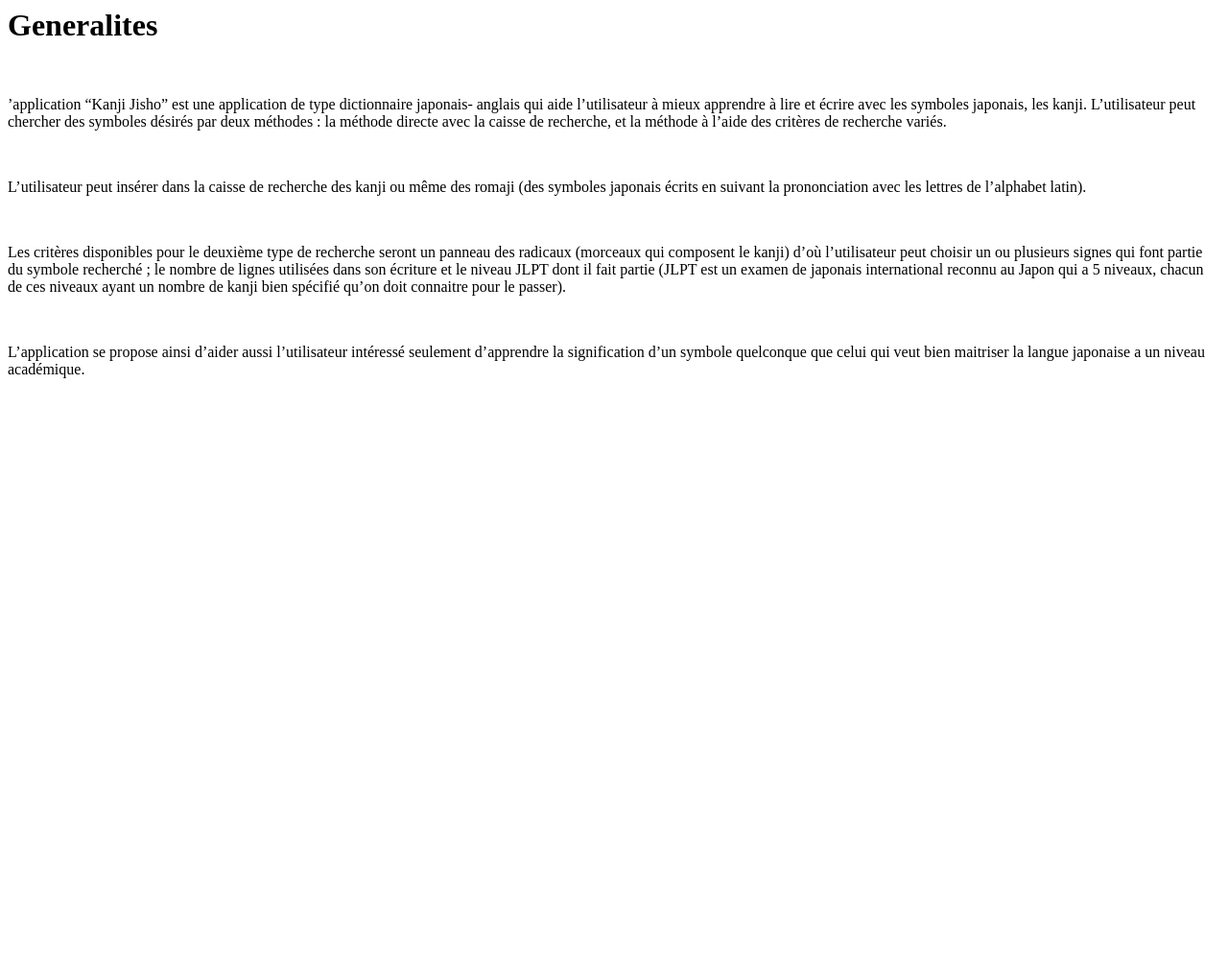
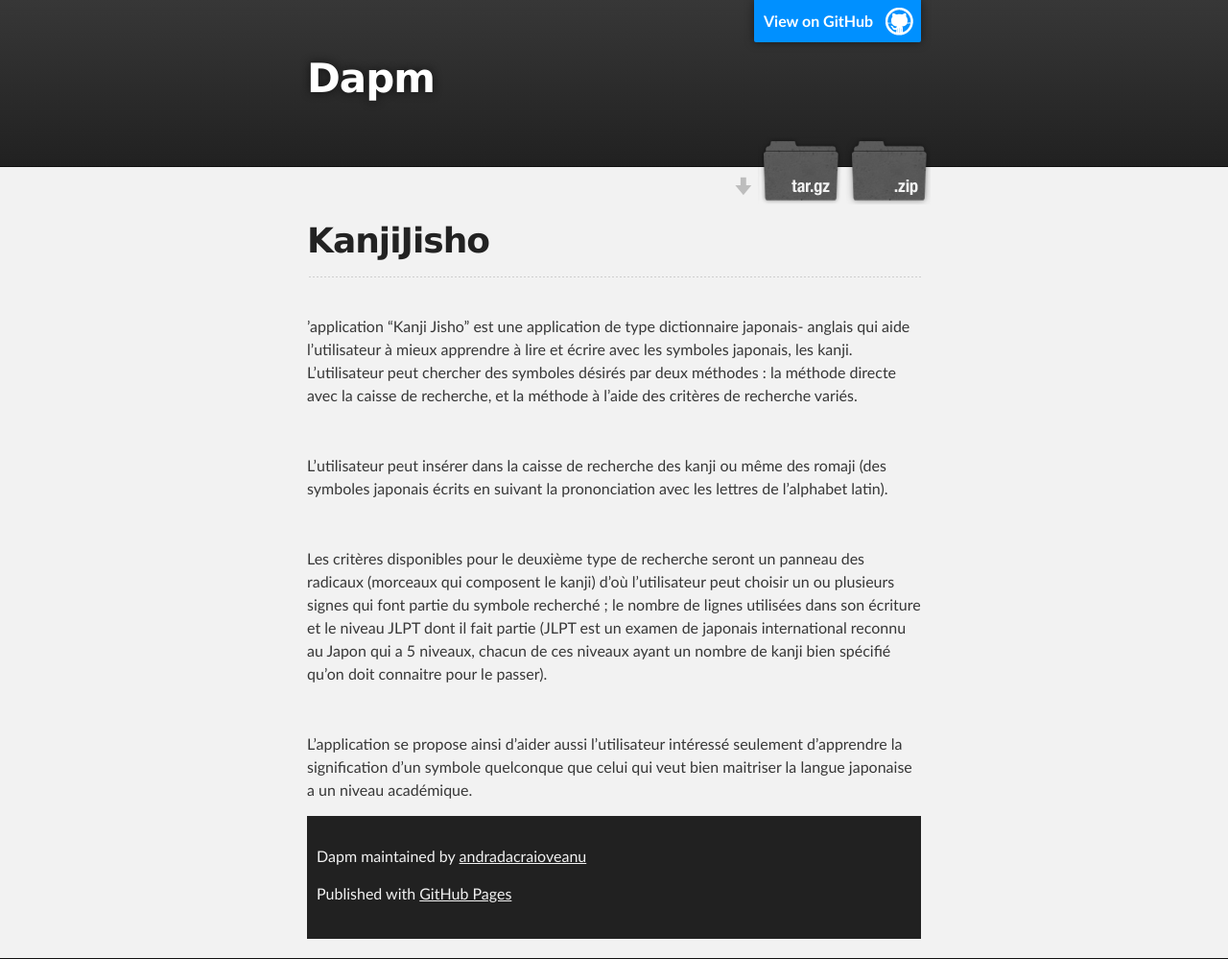
Before and after one commit to andradacraioveanu/DAPM, a plain HTML site: page generalites.html in a window 1280 px wide. Shown: the whole page at 96% size. Before the commit the page ends 800 px from the top, so only its background shows below. Drawn offline with Linux system fonts and the light colour scheme.

Commit message:
Update generalites.html

```diff
--- a/generalites.html
+++ b/generalites.html
@@ -1,6 +1,36 @@
 <html>
+<head>
+    <meta charset='utf-8'>
+    <meta http-equiv="X-UA-Compatible" content="chrome=1">
+    <meta name="description" content="Dapm : ">
+
+    <link rel="stylesheet" type="text/css" media="screen" href="stylesheets/stylesheet.css">
+
+    <title>Dapm</title>
+  </head>
+
 <body>
-<h1> Generalites </h1>
+ <div id="header_wrap" class="outer">
+        <header class="inner">
+          <a id="forkme_banner" href="https://github.com/andradacraioveanu/DAPM">View on GitHub</a>
+
+          <h1 id="project_title">Dapm</h1>
+          <h2 id="project_tagline"></h2>
+
+            <section id="downloads">
+              <a class="zip_download_link" href="https://github.com/andradacraioveanu/DAPM/zipball/master">Download this project as a .zip file</a>
+              <a class="tar_download_link" href="https://github.com/andradacraioveanu/DAPM/tarball/master">Download this project as a tar.gz file</a>
+            </section>
+        </header>
+    </div>
+
+<div id="main_content_wrap" class="outer">
+      <section id="main_content" class="inner">
+
+        <h1>
+<a id="kanjijisho" class="anchor" href="#kanjijisho" aria-hidden="true"><span class="octicon octicon-link"></span></a>KanjiJisho</h1>
+
+<hr>
 <br>
 
 <p> ’application “Kanji Jisho” est une application de type dictionnaire japonais- anglais qui aide l’utilisateur à mieux apprendre à lire et écrire avec les symboles japonais, les kanji. L’utilisateur peut chercher des symboles désirés par deux méthodes : la méthode directe avec la caisse de recherche, et la méthode à l’aide des critères de recherche variés.
@@ -21,5 +51,13 @@
 
 L’application se propose ainsi d’aider aussi l’utilisateur intéressé seulement d’apprendre la signification d’un symbole quelconque que celui qui veut bien maitriser la langue japonaise a un niveau académique.
 </p>
+
+<div id="footer_wrap" class="outer">
+      <footer class="inner">
+        <p class="copyright">Dapm maintained by <a href="https://github.com/andradacraioveanu">andradacraioveanu</a></p>
+        <p>Published with <a href="http://pages.github.com">GitHub Pages</a></p>
+      </footer>
+    </div>
+
 </body>
 </html>
```
